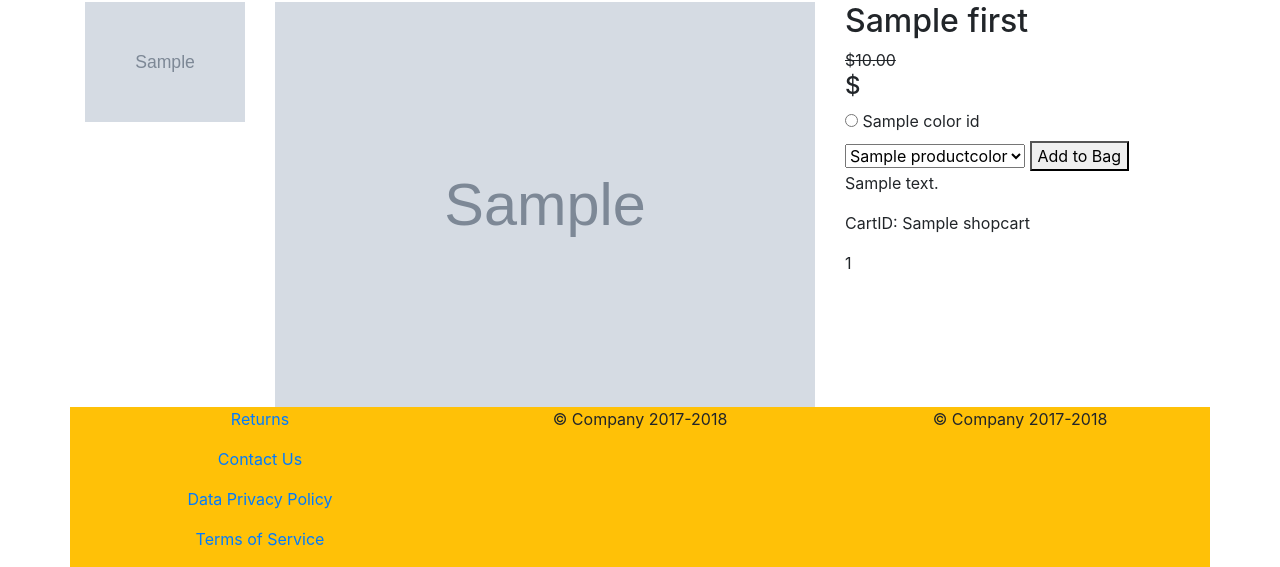
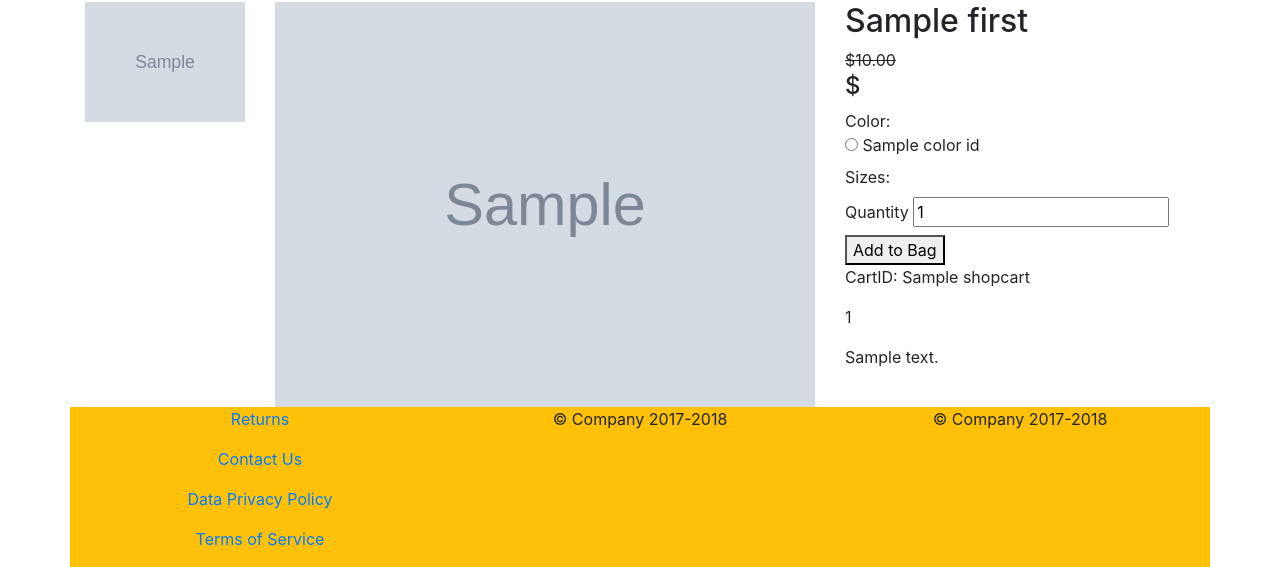
Before and after one commit to honeybox-boutique/django-ecommerce, a Django app: template products/templates/products/detail.html in a window 1280 px wide. Shown: the part 410-977 px from the top of the page. Run offline with Django 3.2, Linux system fonts and the light colour scheme; the template is opened without the code that fills it: most values are stand-ins (such as "Sample title", 1, 10 or a date in 2020); grey boxes marked "Sample" are stand-in pictures; parts of the project's set-up code (start-up, migrations or seed data) failed here and were passed over; some libraries are stand-ins or nearby versions.

Commit message:
Added add to cart form with post method and verified all params were being received by server.

```diff
--- a/products/templates/products/detail.html
+++ b/products/templates/products/detail.html
@@ -38,21 +38,11 @@
                     <h4>${{product.pricing_set.first.pricingBasePrice|floatformat:2}}</h4>
                 {% endif %}
 
-                <form action="thiswillbeshopcart-update" method="POST" id="shopCartForm" data-sizes-url="{% url 'products:ajax_load_sizes' %}"><!-- cart form -->
-                    <div id="color">
-                        {% for productcolor in product1.first.productcolor_set.all %}
-                        <label>
-                            <input type="radio" name="color-selection" value="{{productcolor.colorID}}" autocomplete="off"> {{productcolor.colorID.colorName}}
-                        </label>
-                        {% endfor %}
-                    </div>
-                    <select id="size">
-                            <option name="size-selection" value="{{productcolor.productColorName}}">{{productcolor.productColorName}}</li>
-                    </select>
-                    <button type="submit">Add to Bag</button>
-                </form>
+                <!-- update_cart form -->
+                {% include 'products/update_cart.html' with productcolor=product1.first.productcolor_set.all shopcart=shopcart  %}
+                <script src="https://code.jquery.com/jquery-3.3.1.min.js"></script>
 
-                <script src="https://code.jquery.com/jquery-3.3.1.min.js"></script>
+                <!-- ajax/load-sizes script -->
                 <script>
                     $('input[type="radio"]').on("click", function() {
                         var url = $("#shopCartForm").attr("data-sizes-url");  // get the url of the `load_cities` view
@@ -77,7 +67,7 @@
                                 // for loop to get size options and image tags into array
                                 for(var x in array){
 
-                                    if(array[x].includes("<option") == true){
+                                    if(array[x].includes("<input") == true){
                                         sizeArray[x] = array[x];
                                     }
                                     else if(array[x].includes("<img") == true){
@@ -93,10 +83,6 @@
                     });
                 </script>
                 <p>{{product.productDescription}}</p>
-                <p>CartID: {{ shopcart }}</p>
-                {% for item in shopcart.shopCartItems.all %}
-                    <p>{{ item.productID }}</p>
-                {% endfor %}
             </div>
         </div>
     </div> <!-- /container -->
--- a/products/templates/products/size_dropdown_list_options.html
+++ b/products/templates/products/size_dropdown_list_options.html
@@ -1,6 +1,5 @@
-<option value="">---------</option>
 {% for size in sizes %}
-    <option name="size" value="{{size.pk}}">{{size.piSize}}</option>
+    <input type="radio" name="size-selection" value="{{ size.piSize }}"> {{ size.piSize }}
 {% endfor %}
 {% for image in images %}
     <img src="{{ image.productImagePath.url }}" alt="" class="img-fluid">
--- /dev/null
+++ b/products/templates/products/update_cart.html
@@ -0,0 +1,28 @@
+<form method="POST" action="{% url 'shopcart:update' %}" id="shopCartForm" data-sizes-url="{% url 'products:ajax_load_sizes' %}"> {% csrf_token %}
+    <input type="hidden" name="productSlug" value="{{ product1.first.productSlug }}"/>
+    <div id="color">
+        <label>Color:
+        <div>
+        {% for productcolor in product1.first.productcolor_set.all %}
+            <input type="radio" name="color-selection" value="{{ productcolor.colorID }}"/> {{productcolor.colorID.colorName}}
+        {% endfor %}
+        </div>
+        </label>
+    </div>
+    <div>
+        <label>Sizes:
+            <div id="size">
+            </div>
+        </label>
+    </div>
+    <div>
+        <label>Quantity
+            <input type="number" name="quantity" value="1"/>
+        </label>
+    </div>
+    <button type="submit">Add to Bag</button>
+    <p>CartID: {{ shopcart }}</p>
+    {% for item in shopcart.shopCartItems.all %}
+        <p>{{ item.productID }}</p>
+    {% endfor %}
+</form>
```
Also changed, not shown: products/templates/products/_form.html (deleted, +0 -13 lines), shopcart/views.py (+7 -1 lines).
